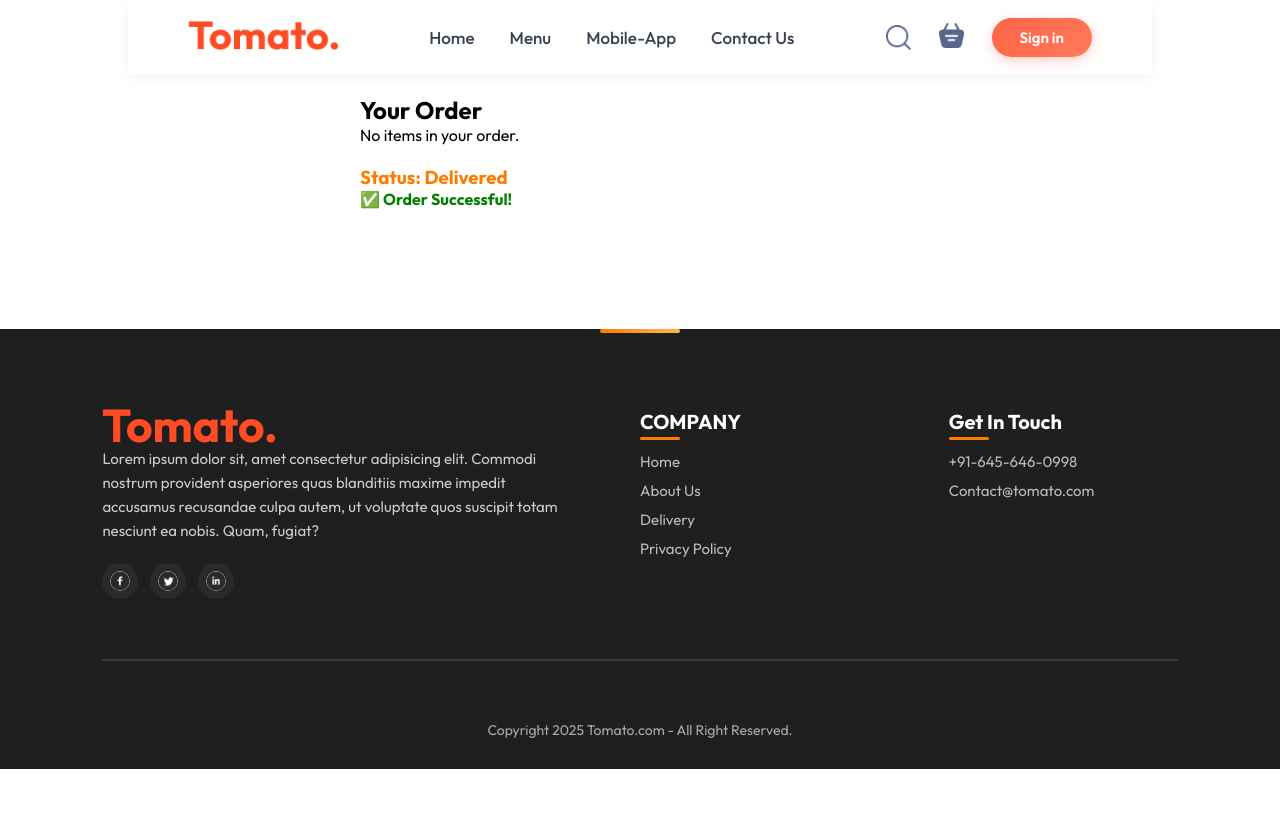
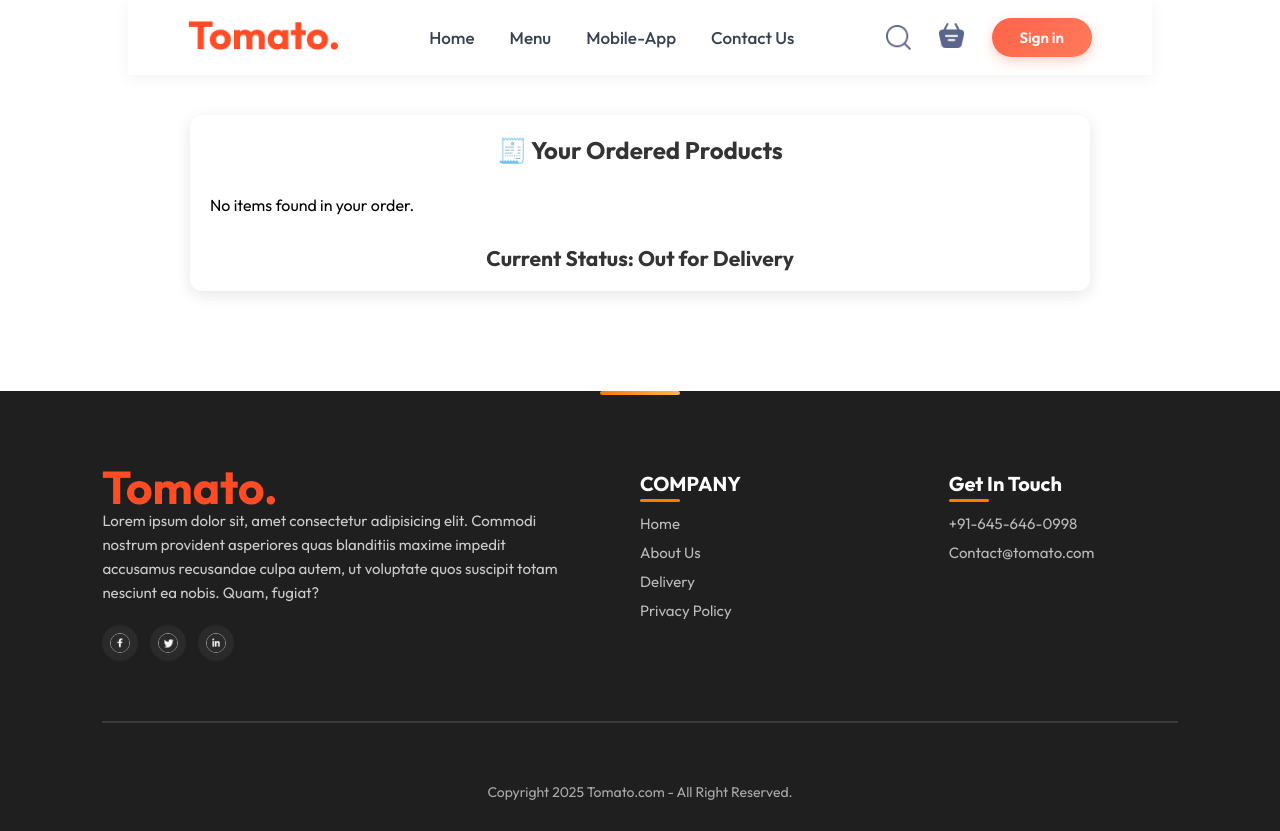
Before and after one commit to Afsal36/SNACKSHACK, a React (Vite) app: page /order-status in a window 1280 px wide. Before the commit the page ends 800 px from the top, so only its background shows below. Built offline with nearby package versions, Linux system fonts and the light colour scheme.

Commit message:
Edited some pages

```diff
--- a/src/Context/StoreContext.jsx
+++ b/src/Context/StoreContext.jsx
@@ -4,11 +4,11 @@ import { food_list } from "../assets/assets";
 export const StoreContext = createContext(null);
 
 const StoreContextProvider = ({ children }) => {
-  // Cart stored as { itemId: quantity }
+  // 🛒 Cart stored as { itemId: quantity }
   const [cartItems, setCartItems] = useState({});
-  const [latestOrder, setLatestOrder] = useState({}); // Store last placed order
+  const [latestOrder, setLatestOrder] = useState({}); // 🧾 Stores last placed order
 
-  // Add item to cart
+  // ➕ Add item to cart
   function addToCart(itemId) {
     setCartItems((prev) => ({
       ...prev,
@@ -16,7 +16,7 @@ const StoreContextProvider = ({ children }) => {
     }));
   }
 
-  // Remove item from cart
+  // ➖ Remove item from cart
   function removeCartItem(itemId) {
     setCartItems((prev) => {
       if (!prev[itemId]) return prev;
@@ -30,22 +30,24 @@ const StoreContextProvider = ({ children }) => {
     });
   }
 
-  // Calculate total cart amount
+  // 💰 Calculate total cart amount
   function getTotalCartAmount() {
     let totalAmount = 0;
     for (const itemId in cartItems) {
       if (cartItems[itemId] > 0) {
         const itemInfo = food_list.find((product) => product._id === itemId);
-        totalAmount += itemInfo.price * cartItems[itemId];
+        if (itemInfo) {
+          totalAmount += itemInfo.price * cartItems[itemId];
+        }
       }
     }
     return totalAmount;
   }
 
-  // Place order: save current cart and clear it
+  // ✅ Place order: store current cart and clear it
   function placeOrder() {
-    setLatestOrder(cartItems);
-    setCartItems({});
+    setLatestOrder({ ...cartItems }); // store current cart items
+    setCartItems({}); // empty the cart after placing order
   }
 
   const contextValue = {
@@ -57,6 +59,7 @@ const StoreContextProvider = ({ children }) => {
     getTotalCartAmount,
     placeOrder,
     setCartItems,
+    setLatestOrder,
   };
 
   return (
--- a/src/Pages/OrderStatus/OrderStatus.css
+++ b/src/Pages/OrderStatus/OrderStatus.css
@@ -1,35 +1,86 @@
 .order-status-page {
+  max-width: 900px;
+  margin: 40px auto;
   padding: 20px;
-  max-width: 600px;
-  margin: auto;
+  background: #fff;
+  border-radius: 12px;
+  box-shadow: 0 4px 15px rgba(0, 0, 0, 0.1);
   font-family: Arial, sans-serif;
 }
 
+.order-status-page h2 {
+  text-align: center;
+  margin-bottom: 30px;
+  color: #333;
+}
+
 .order-items {
-  margin-bottom: 20px;
-  border: 1px solid #ccc;
-  border-radius: 8px;
-  padding: 10px;
+  display: flex;
+  flex-direction: column;
+  gap: 15px;
 }
 
 .order-item {
   display: flex;
   justify-content: space-between;
-  padding: 8px 0;
-  border-bottom: 1px solid #eee;
+  align-items: center;
+  padding: 12px 15px;
+  border: 1px solid #eee;
+  border-radius: 8px;
+  transition: box-shadow 0.2s ease;
 }
 
-.order-item:last-child {
-  border-bottom: none;
+.order-item:hover {
+  box-shadow: 0 3px 8px rgba(0, 0, 0, 0.1);
 }
 
-.order-status h3 {
-  color: #ff7b00;
-  margin-top: 20px;
+.order-item-info {
+  display: flex;
+  align-items: center;
+  gap: 15px;
 }
 
-.order-status p {
-  font-size: 16px;
+.order-item-img {
+  width: 80px;
+  height: 80px;
+  object-fit: cover;
+  border-radius: 8px;
+}
+
+.item-name {
+  font-weight: bold;
+  color: #333;
+  margin-bottom: 5px;
+}
+
+.item-qty {
+  color: #555;
+}
+
+.item-price {
+  font-weight: bold;
+  color: #ff7b00;
+  min-width: 80px;
+  text-align: right;
+}
+
+.order-total {
+  text-align: right;
+  font-size: 18px;
+  font-weight: bold;
+  margin-top: 10px;
+  color: #222;
+}
+
+.order-status {
+  margin-top: 30px;
+  text-align: center;
+  font-size: 18px;
+  color: #333;
+}
+
+.delivered-text {
   color: green;
   font-weight: bold;
+  margin-top: 10px;
 }
--- a/src/Pages/OrderStatus/OrderStatus.jsx
+++ b/src/Pages/OrderStatus/OrderStatus.jsx
@@ -6,10 +6,11 @@ function OrderStatus() {
   const { latestOrder, food_list } = useContext(StoreContext);
   const [orderStatus, setOrderStatus] = useState("Order Placed");
 
+  // Simulate status updates
   useEffect(() => {
-    const timer1 = setTimeout(() => setOrderStatus("Packing"), 1000);
-    const timer2 = setTimeout(() => setOrderStatus("Out for Delivery"), 1000);
-    const timer3 = setTimeout(() => setOrderStatus("Delivered"), 1000);
+    const timer1 = setTimeout(() => setOrderStatus("Packing"), 2000);
+    const timer2 = setTimeout(() => setOrderStatus("Out for Delivery"), 4000);
+    const timer3 = setTimeout(() => setOrderStatus("Delivered"), 6000);
 
     return () => {
       clearTimeout(timer1);
@@ -18,31 +19,55 @@ function OrderStatus() {
     };
   }, []);
 
-  const orderItems = Object.keys(latestOrder);
+  const orderItems = Object.keys(latestOrder || {});
+
+  const getOrderTotal = () => {
+    let total = 0;
+    orderItems.forEach((itemId) => {
+      const item = food_list.find((f) => f._id === itemId);
+      if (item) total += item.price * latestOrder[itemId];
+    });
+    return total;
+  };
 
   return (
     <div className="order-status-page">
-      <h2>Your Order</h2>
+      <h2>🧾 Your Ordered Products</h2>
+
       {orderItems.length === 0 ? (
-        <p>No items in your order.</p>
+        <p>No items found in your order.</p>
       ) : (
         <div className="order-items">
           {orderItems.map((itemId) => {
             const item = food_list.find((f) => f._id === itemId);
             const quantity = latestOrder[itemId];
+            if (!item) return null;
+
             return (
               <div key={itemId} className="order-item">
-                <p>{item?.name} x {quantity}</p>
-                <p>₹{item?.price * quantity}</p>
+                <div className="order-item-info">
+                  <img src={item.image} alt={item.name} className="order-item-img" />
+                  <div>
+                    <p className="item-name">{item.name}</p>
+                    <p className="item-qty">Quantity: {quantity}</p>
+                  </div>
+                </div>
+                <p className="item-price">₹{item.price * quantity}</p>
               </div>
             );
           })}
+          <hr />
+          <div className="order-total">
+            <b>Total Amount:</b> ₹{getOrderTotal()}
+          </div>
         </div>
       )}
 
       <div className="order-status">
-        <h3>Status: {orderStatus}</h3>
-        {orderStatus === "Delivered" && <p>✅ Order Successful!</p>}
+        <h3>Current Status: {orderStatus}</h3>
+        {orderStatus === "Delivered" && (
+          <p className="delivered-text">✅ Order Delivered Successfully!</p>
+        )}
       </div>
     </div>
   );
--- a/src/Pages/Placeholder/Placeholder.jsx
+++ b/src/Pages/Placeholder/Placeholder.jsx
@@ -1,9 +1,11 @@
 import React, { useContext } from "react";
 import "./Placeholder.css";
 import { StoreContext } from "../../Context/StoreContext";
+import { useNavigate } from "react-router"; // ✅ Import navigate
 
 function Placeholder() {
   const { getTotalCartAmount, placeOrder } = useContext(StoreContext);
+  const navigate = useNavigate(); // ✅ Hook for navigation
 
   const handlePayment = (e) => {
     e.preventDefault();
@@ -24,12 +26,13 @@ function Placeholder() {
       return;
     }
 
-    // Save order and show success alert
+    // ✅ Save order and clear cart
     placeOrder();
-    alert("✅ Order placed successfully!");
 
-    // Redirect to Order Status page after alert OK click
-    window.location.href = "/order-status";
+    // ✅ Show alert and navigate on OK
+    if (window.confirm("✅ Order placed successfully! Click OK to view order status.")) {
+      navigate("/order-status"); // ✅ Use navigate instead of page reload
+    }
   };
 
   return (
@@ -42,7 +45,7 @@ function Placeholder() {
             <input type="text" placeholder="Last Name" />
           </div>
           <input type="email" placeholder="Email Address" required />
-          <input type="text" placeholder="Street" />
+          <input type="text" placeholder="Street" required />
           <div className="multy-fields">
             <input type="text" placeholder="City" required />
             <input type="text" placeholder="State" required />
@@ -51,7 +54,7 @@ function Placeholder() {
             <input type="number" placeholder="Zip code" required />
             <input type="text" placeholder="Country" required />
           </div>
-          <input type="number" placeholder="Phone" />
+          <input type="number" placeholder="Phone" required />
         </div>
 
         <div className="place-order-right">
@@ -65,7 +68,7 @@ function Placeholder() {
               <hr />
               <div className="cart-total-details">
                 <p>Delivery Fee</p>
-                <p>₹{getTotalCartAmount() === 0 ? 0 : 2}</p>
+                <p>₹{getTotalCartAmount() === 0 ? 0 : 50}</p>
               </div>
               <hr />
               <div className="cart-total-details">
@@ -74,7 +77,7 @@ function Placeholder() {
                   ₹
                   {getTotalCartAmount() === 0
                     ? 0
-                    : getTotalCartAmount() + 2}
+                    : getTotalCartAmount() + 50}
                 </b>
               </div>
             </div>
```
